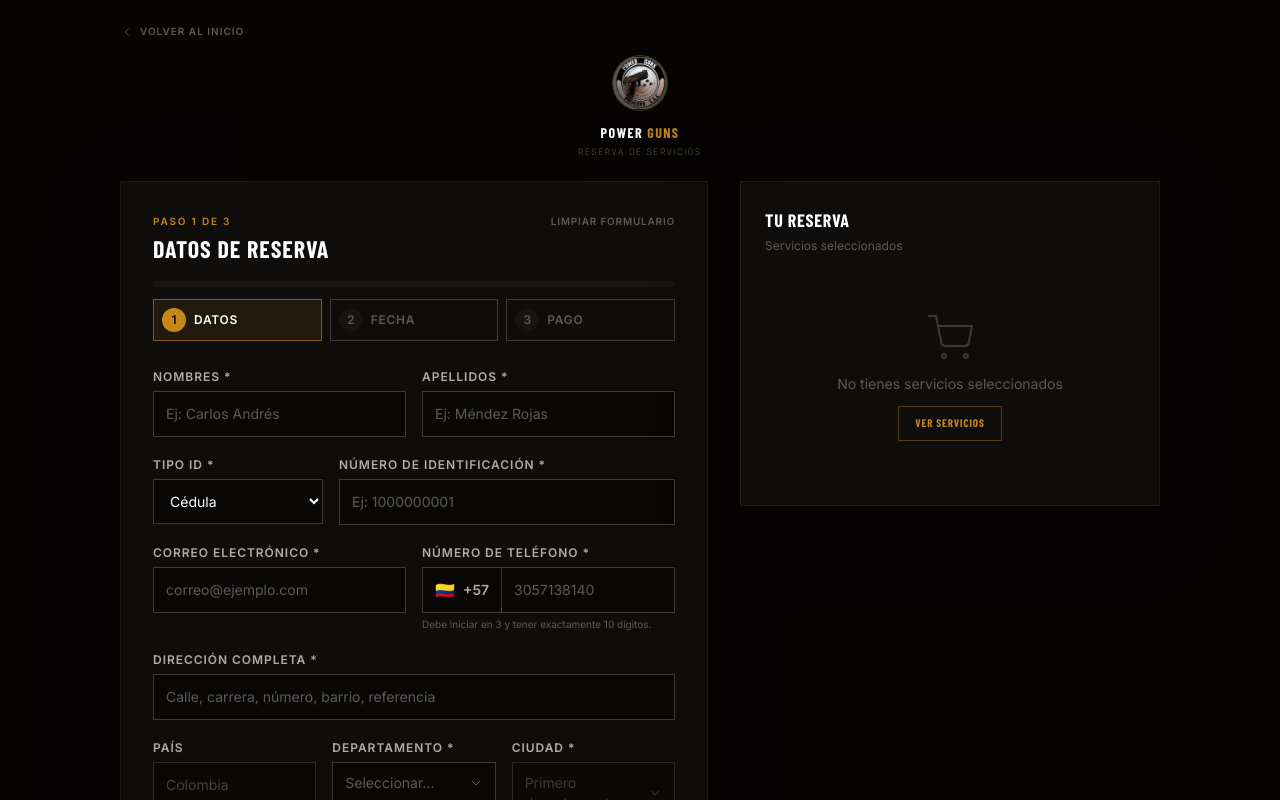
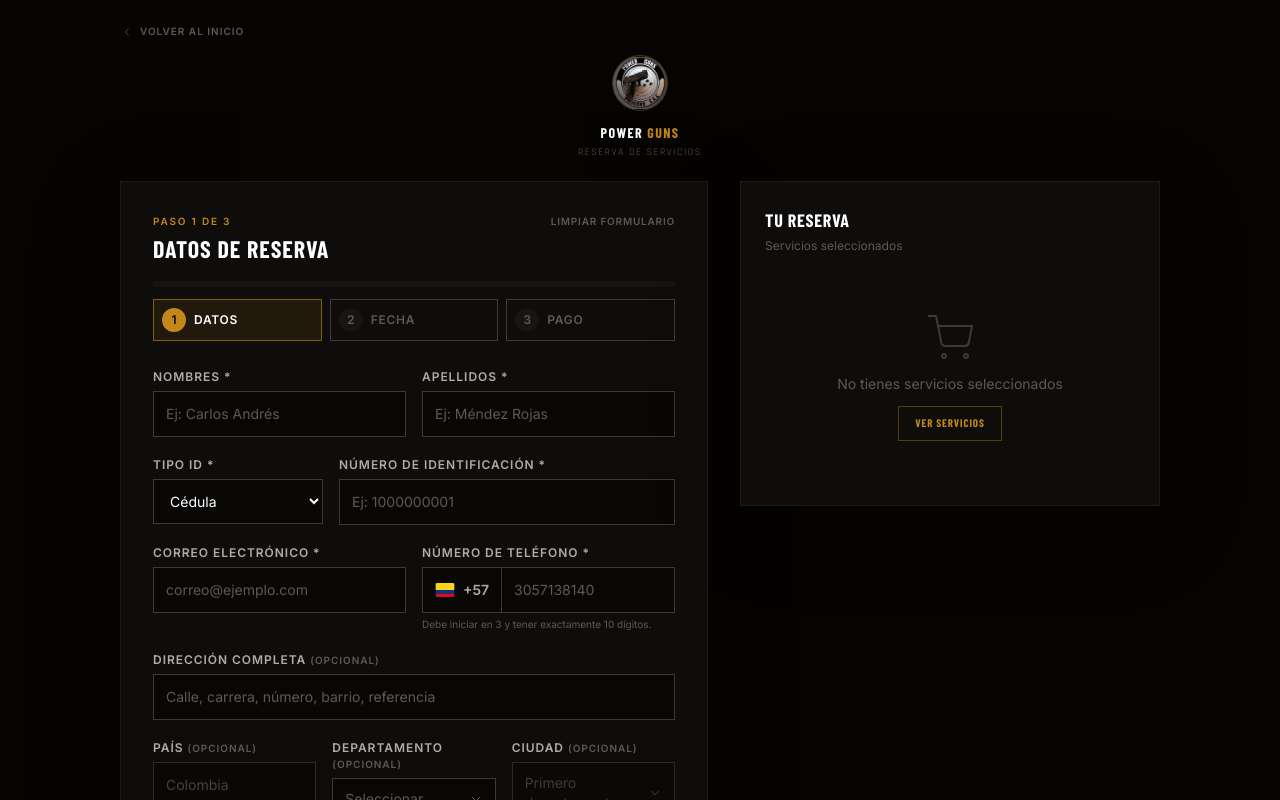
Before and after one commit to hennesycode/PowerGuns-Web, a Next.js app: page /reservas in a window 1280 px wide. Shown: the top 800 px of the page. Built offline with nearby package versions, Linux system fonts and the light colour scheme; a web font is replaced by a local one.

Commit message:
fix(reservas): ajustar formulario y favicon

```diff
--- a/src/app/layout.tsx
+++ b/src/app/layout.tsx
@@ -29,6 +29,11 @@ export const metadata: Metadata = {
   description:
     "Polígono de tiro certificado en Villavicencio. Armería premium, instructores certificados y el ambiente táctico más profesional de los Llanos Orientales.",
   keywords: ["polígono de tiro", "Villavicencio", "tiro deportivo", "power guns", "armería"],
+  icons: {
+    icon: "/logo.jpg",
+    shortcut: "/logo.jpg",
+    apple: "/logo.jpg",
+  },
   openGraph: {
     title: "Power Guns Polígono S.A.S.",
     description:
--- a/src/components/reservations/ReservationForm.tsx
+++ b/src/components/reservations/ReservationForm.tsx
@@ -38,6 +38,16 @@ const steps: Array<{ id: Step; short: string; label: string }> = [
   { id: 2, short: "Fecha", label: "Fecha y hora" },
   { id: 3, short: "Pago", label: "Confirmación y pago" },
 ];
+
+function ColombiaFlagIcon() {
+  return (
+    <svg viewBox="0 0 24 18" aria-hidden="true" className="h-3.5 w-5 shrink-0 overflow-hidden rounded-[2px]">
+      <rect width="24" height="9" fill="#FCD116" />
+      <rect y="9" width="24" height="4.5" fill="#003893" />
+      <rect y="13.5" width="24" height="4.5" fill="#CE1126" />
+    </svg>
+  );
+}
 
 const emptyForm: ReservationFormData = {
   firstName: "",
@@ -204,6 +214,10 @@ export function ReservationForm({ onSubmit, loading }: ReservationFormProps) {
 
   const handlePhoneChange = (value: string) => {
     setField("phone", value.replace(/\D/g, "").slice(0, 10));
+  };
+
+  const handleIdentificationNumberChange = (value: string) => {
+    setField("identificationNumber", value.replace(/\D/g, "").slice(0, 11));
   };
 
   const validateCustomer = () => {
@@ -430,7 +444,7 @@ export function ReservationForm({ onSubmit, loading }: ReservationFormProps) {
                 <label htmlFor="identificationNumber" className="mb-1.5 block text-xs font-semibold uppercase tracking-[.08em] text-[#B2AAA7]">
                   Número de identificación *
                 </label>
-                <input id="identificationNumber" name="identificationNumber" type="text" value={form.identificationNumber} onChange={(e) => setField("identificationNumber", e.target.value)} className={inputClass("identificationNumber")} placeholder="Ej: 1000000001" />
+                <input id="identificationNumber" name="identificationNumber" type="text" inputMode="numeric" maxLength={11} value={form.identificationNumber} onChange={(e) => handleIdentificationNumberChange(e.target.value)} className={inputClass("identificationNumber")} placeholder="Ej: 1000000001" />
                 {fieldError("identificationNumber")}
               </div>
             </div>
@@ -449,7 +463,7 @@ export function ReservationForm({ onSubmit, loading }: ReservationFormProps) {
                 </label>
                 <div className={`flex min-w-0 items-center border bg-[#080706] transition-colors focus-within:border-[#c4871a]/60 focus-within:ring-2 focus-within:ring-[#c4871a]/20 ${errors.phone ? "border-[#B63A2B]/60" : "border-[#3C3A37]"}`}>
                   <span className="flex shrink-0 items-center gap-2 border-r border-[#3C3A37] px-3 py-3 text-sm text-[#B2AAA7]">
-                    <span aria-hidden="true" className="text-base leading-none">🇨🇴</span>
+                    <ColombiaFlagIcon />
                     <span className="font-semibold">+57</span>
                   </span>
                   <input id="phone" name="phone" autoComplete="tel-national" type="text" inputMode="numeric" pattern="3[0-9]{9}" maxLength={10} value={form.phone} onChange={(e) => handlePhoneChange(e.target.value)} className="min-w-0 flex-1 bg-transparent px-3 py-3 text-sm text-white placeholder:text-[#5B5A59] focus:outline-none" placeholder="3057138140" />
@@ -461,7 +475,7 @@ export function ReservationForm({ onSubmit, loading }: ReservationFormProps) {
 
             <div>
               <label htmlFor="address" className="mb-1.5 block text-xs font-semibold uppercase tracking-[.08em] text-[#B2AAA7]">
-                Dirección completa *
+                Dirección completa <span className="text-[10px] text-[#5B5A59]">(opcional)</span>
               </label>
               <input id="address" name="address" autoComplete="street-address" type="text" value={form.address} onChange={(e) => setField("address", e.target.value)} className={inputClass("address")} placeholder="Calle, carrera, número, barrio, referencia" />
               {fieldError("address")}
@@ -470,20 +484,20 @@ export function ReservationForm({ onSubmit, loading }: ReservationFormProps) {
             <div className="grid gap-4 sm:grid-cols-3">
               <div>
                 <label htmlFor="country" className="mb-1.5 block text-xs font-semibold uppercase tracking-[.08em] text-[#B2AAA7]">
-                  País
+                  País <span className="text-[10px] text-[#5B5A59]">(opcional)</span>
                 </label>
                 <input id="country" name="country" type="text" value="Colombia" disabled className="w-full cursor-not-allowed border border-[#3C3A37] bg-[#080706] px-3 py-3 text-sm text-[#5B5A59] opacity-70" />
               </div>
               <div>
                 <label className="mb-1.5 block text-xs font-semibold uppercase tracking-[.08em] text-[#B2AAA7]">
-                  Departamento *
+                  Departamento <span className="text-[10px] text-[#5B5A59]">(opcional)</span>
                 </label>
                 <SearchableSelect options={colombiaDepartments.map((d) => d.name)} value={form.department} onChange={(value) => { setForm((prev) => ({ ...prev, department: value, city: "" })); clearError("department"); }} placeholder="Seleccionar..." label="Departamento" />
                 {fieldError("department")}
               </div>
               <div>
                 <label className="mb-1.5 block text-xs font-semibold uppercase tracking-[.08em] text-[#B2AAA7]">
-                  Ciudad *
+                  Ciudad <span className="text-[10px] text-[#5B5A59]">(opcional)</span>
                 </label>
                 <SearchableSelect options={cities} value={form.city} onChange={(value) => setField("city", value)} placeholder={form.department ? "Seleccionar..." : "Primero departamento"} disabled={!form.department} label="Ciudad" />
                 {fieldError("city")}
@@ -606,7 +620,7 @@ export function ReservationForm({ onSubmit, loading }: ReservationFormProps) {
                 <p className="text-[10px] font-semibold uppercase tracking-[.12em] text-[#5B5A59]">Cliente</p>
                 <p className="mt-1 font-heading text-sm font-bold uppercase tracking-[.04em] text-white">{form.firstName} {form.lastName}</p>
                 <p className="mt-1 text-xs text-[#B2AAA7]">{form.email}</p>
-                <p className="text-xs text-[#B2AAA7]">🇨🇴 +57 {form.phone}</p>
+                <p className="flex items-center gap-1.5 text-xs text-[#B2AAA7]"><ColombiaFlagIcon /> +57 {form.phone}</p>
               </div>
               <div className="border border-[#c4871a]/12 bg-[#080706] p-4">
                 <p className="text-[10px] font-semibold uppercase tracking-[.12em] text-[#5B5A59]">Fecha y hora</p>
@@ -619,8 +633,8 @@ export function ReservationForm({ onSubmit, loading }: ReservationFormProps) {
 
             <div className="border border-[#c4871a]/12 bg-[#080706] p-4">
               <p className="text-[10px] font-semibold uppercase tracking-[.12em] text-[#5B5A59]">Ubicación</p>
-              <p className="mt-1 text-sm text-white">{form.address}</p>
-              <p className="text-xs text-[#B2AAA7]">{form.city}, {form.department}, Colombia</p>
+              <p className="mt-1 text-sm text-white">{form.address || "No especificada"}</p>
+              <p className="text-xs text-[#B2AAA7]">{[form.city, form.department, "Colombia"].filter(Boolean).join(", ")}</p>
             </div>
 
             {form.scheduleNotes && (
--- a/src/lib/validations/reservation.ts
+++ b/src/lib/validations/reservation.ts
@@ -23,16 +23,20 @@ export const reservationCustomerSchema = z.object({
     .min(2, "Mínimo 2 caracteres")
     .regex(/^[a-zA-ZáéíóúÁÉÍÓÚñÑ\s]+$/, "Solo letras y espacios"),
   identificationType: identificationTypeSchema,
-  identificationNumber: z.string().min(4, "Mínimo 4 caracteres").max(20),
+  identificationNumber: z
+    .string()
+    .min(4, "Mínimo 4 dígitos")
+    .max(11, "Máximo 11 dígitos")
+    .regex(/^\d+$/, "Solo números"),
   email: z.string().email("Correo electrónico inválido"),
   phone: z
     .string()
     .length(10, "Debe tener 10 dígitos")
     .regex(/^3\d{9}$/, "Debe iniciar en 3 y tener 10 dígitos"),
-  address: z.string().min(5, "Mínimo 5 caracteres"),
+  address: z.string().trim().max(200, "Máximo 200 caracteres").default(""),
   country: z.string().default("Colombia"),
-  department: z.string().min(1, "Selecciona un departamento"),
-  city: z.string().min(1, "Selecciona una ciudad"),
+  department: z.string().trim().max(80, "Máximo 80 caracteres").default(""),
+  city: z.string().trim().max(80, "Máximo 80 caracteres").default(""),
 });
 
 export const reservationScheduleSchema = z.object({
```
